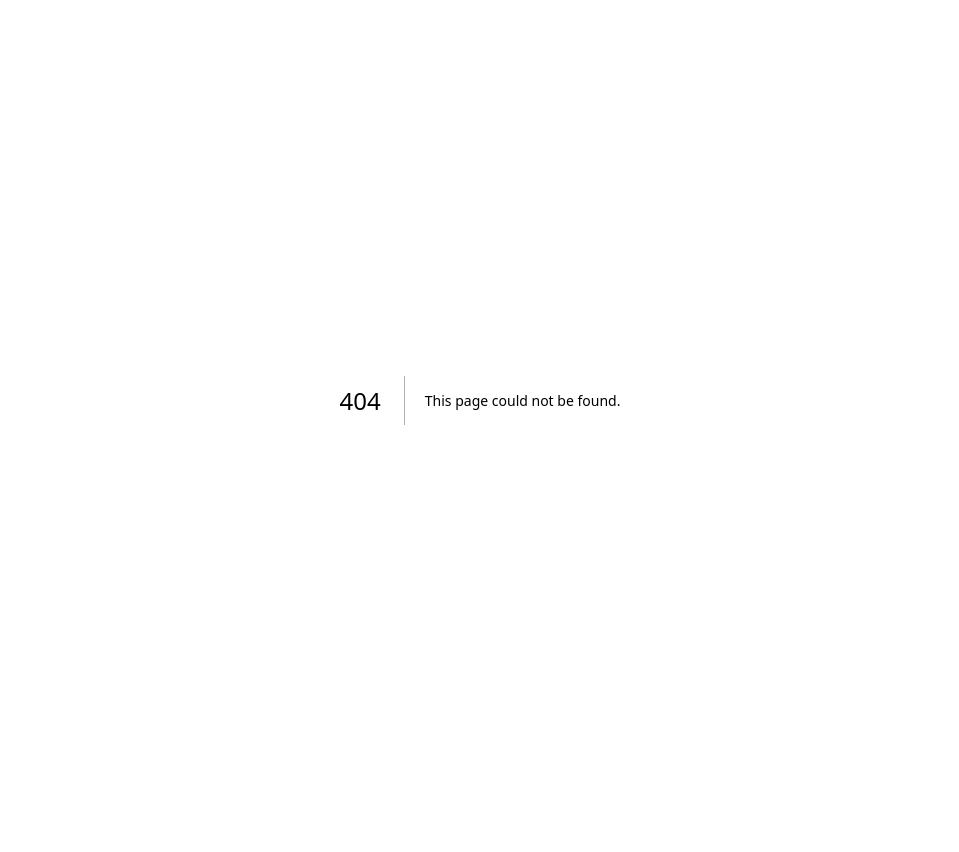
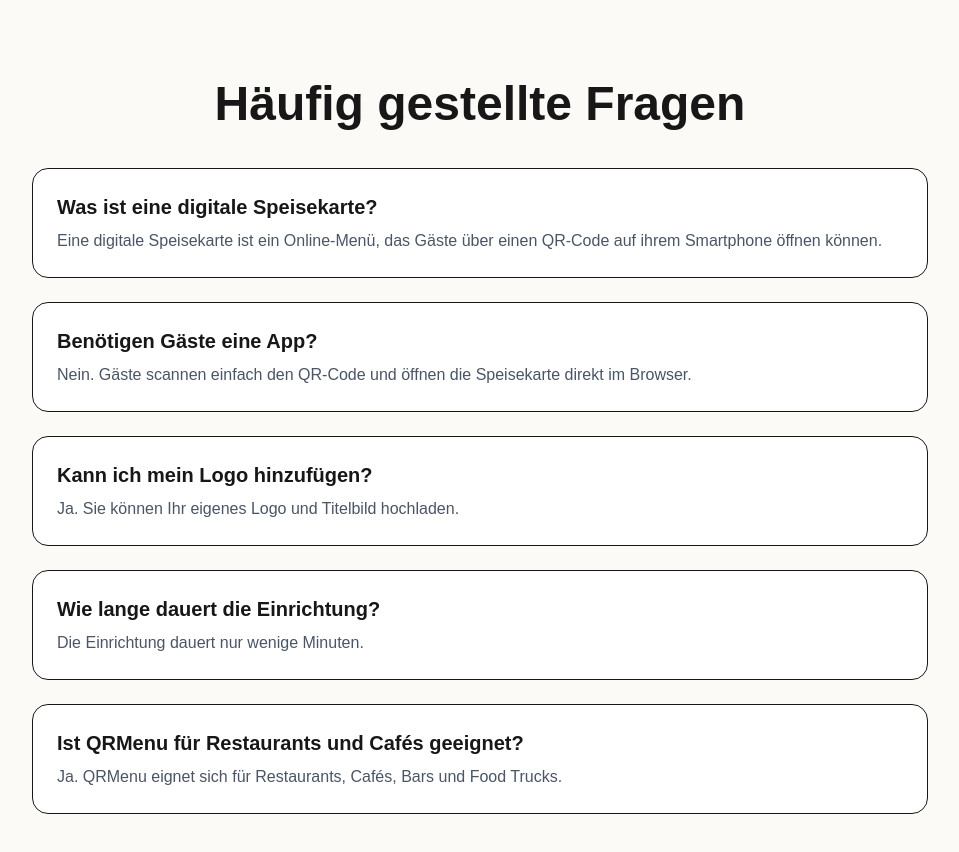
Before and after one commit to ALRAWIHOST/qmenu, a Next.js app: page /faq in a window 1280 px wide. Before the commit this address had no page. Shown: the top 852 px of the page, without its empty margins (160-1119 px from the left). Before the commit the page ends 800 px from the top, so only its background shows below. Built offline with nearby package versions, Linux system fonts and the light colour scheme.

Commit message:
Add FAQ page for SEO

```diff
--- /dev/null
+++ b/src/app/faq/page.tsx
@@ -0,0 +1,56 @@
+export default function FAQPage() {
+  const faqs = [
+    {
+      question: "Was ist eine digitale Speisekarte?",
+      answer:
+        "Eine digitale Speisekarte ist ein Online-Menü, das Gäste über einen QR-Code auf ihrem Smartphone öffnen können.",
+    },
+    {
+      question: "Benötigen Gäste eine App?",
+      answer:
+        "Nein. Gäste scannen einfach den QR-Code und öffnen die Speisekarte direkt im Browser.",
+    },
+    {
+      question: "Kann ich mein Logo hinzufügen?",
+      answer:
+        "Ja. Sie können Ihr eigenes Logo und Titelbild hochladen.",
+    },
+    {
+      question: "Wie lange dauert die Einrichtung?",
+      answer:
+        "Die Einrichtung dauert nur wenige Minuten.",
+    },
+    {
+      question: "Ist QRMenu für Restaurants und Cafés geeignet?",
+      answer:
+        "Ja. QRMenu eignet sich für Restaurants, Cafés, Bars und Food Trucks.",
+    },
+  ];
+
+  return (
+    <main className="min-h-screen bg-[#fbfaf7] px-6 py-20">
+      <div className="mx-auto max-w-4xl">
+        <h1 className="mb-10 text-center text-5xl font-extrabold">
+          Häufig gestellte Fragen
+        </h1>
+
+        <div className="space-y-6">
+          {faqs.map((faq, index) => (
+            <div
+              key={index}
+              className="rounded-2xl border bg-white p-6"
+            >
+              <h2 className="mb-2 text-xl font-bold">
+                {faq.question}
+              </h2>
+
+              <p className="text-gray-600">
+                {faq.answer}
+              </p>
+            </div>
+          ))}
+        </div>
+      </div>
+    </main>
+  );
+}
--- a/src/app/sitemap.ts
+++ b/src/app/sitemap.ts
@@ -33,6 +33,12 @@ export default function sitemap(): MetadataRoute.Sitemap {
       priority: 0.7,
     },
     {
+      url: "https://menu-qrcode.de/faq",
+      lastModified: new Date(),
+      changeFrequency: "monthly",
+      priority: 0.8,
+    },
+    {
       url: "https://menu-qrcode.de/impressum",
       lastModified: new Date(),
       changeFrequency: "yearly",
```
